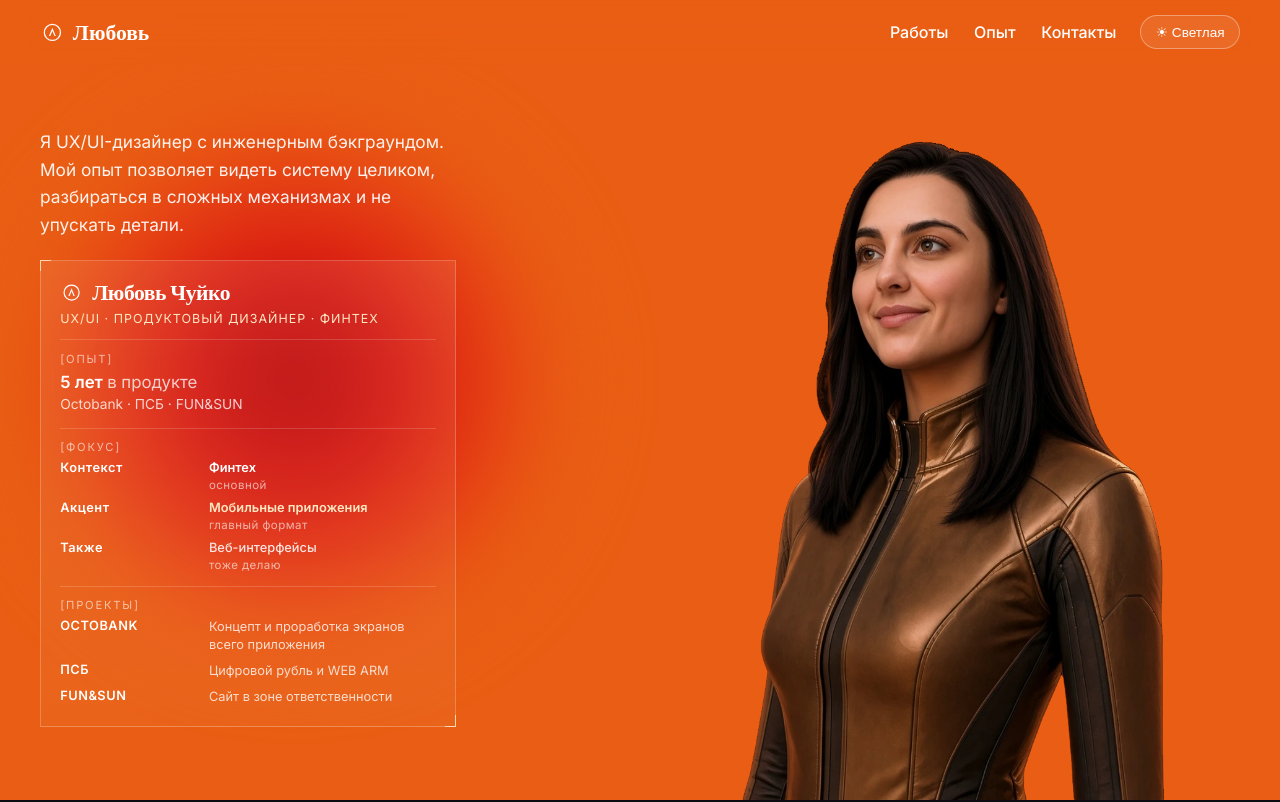
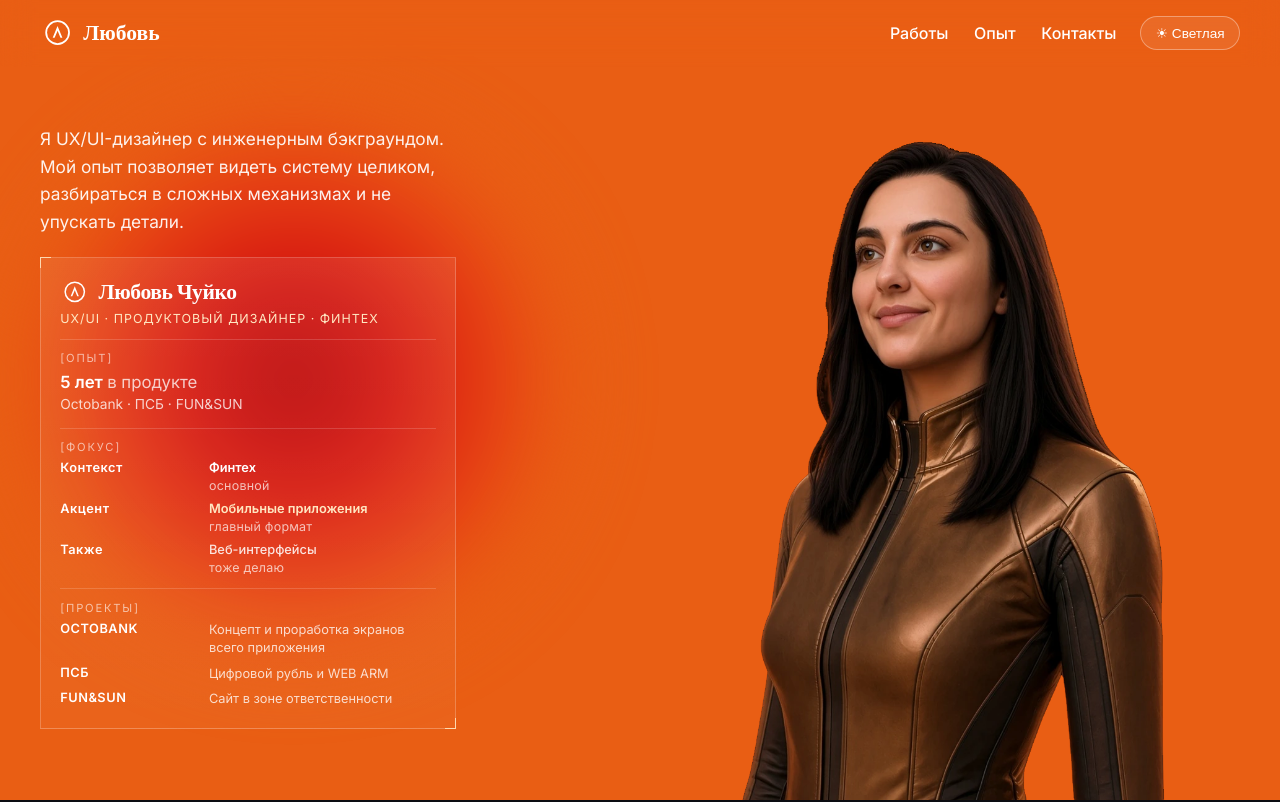
Before and after one commit to lyubov-dotcom/my_website, a React (Vite) app: page / in a window 1280 px wide. Shown: the top 802 px of the page. Built offline with nearby package versions, Linux system fonts and the light colour scheme.

Commit message:
Enlarge the logo in the header, profile spec, and footer.
At the previous size the ring and lambda collapsed into a tiny circle; it now reads as the mark.

Co-authored-by: lyubov-dotcom <lyubov-dotcom@users.noreply.github.com>

```diff
--- a/src/App.css
+++ b/src/App.css
@@ -154,8 +154,8 @@ body {
 
 .brand-mark {
   display: block;
-  width: 1.55rem;
-  height: 1.55rem;
+  width: 2.2rem;
+  height: 2.2rem;
   flex-shrink: 0;
   color: currentColor;
 }
@@ -326,8 +326,8 @@ body {
 
 .hero-spec-logo {
   display: block;
-  width: 1.45rem;
-  height: 1.45rem;
+  width: 1.85rem;
+  height: 1.85rem;
   flex-shrink: 0;
   color: #fff;
 }
@@ -404,9 +404,9 @@ body {
 .hero-spec-focus-copy i {
   font-style: normal;
   font-weight: 400;
-  font-size: 0.72rem;
-  letter-spacing: 0.04em;
-  color: rgba(255, 255, 255, 0.62);
+  font-size: 0.78rem;
+  letter-spacing: 0.02em;
+  color: rgba(255, 255, 255, 0.7);
 }
 
 .hero-spec-focus-copy--lead b {
@@ -802,8 +802,8 @@ section {
 
 .footer-mark {
   display: block;
-  width: 1.15rem;
-  height: 1.15rem;
+  width: 1.45rem;
+  height: 1.45rem;
   flex-shrink: 0;
   color: currentColor;
 }
```
